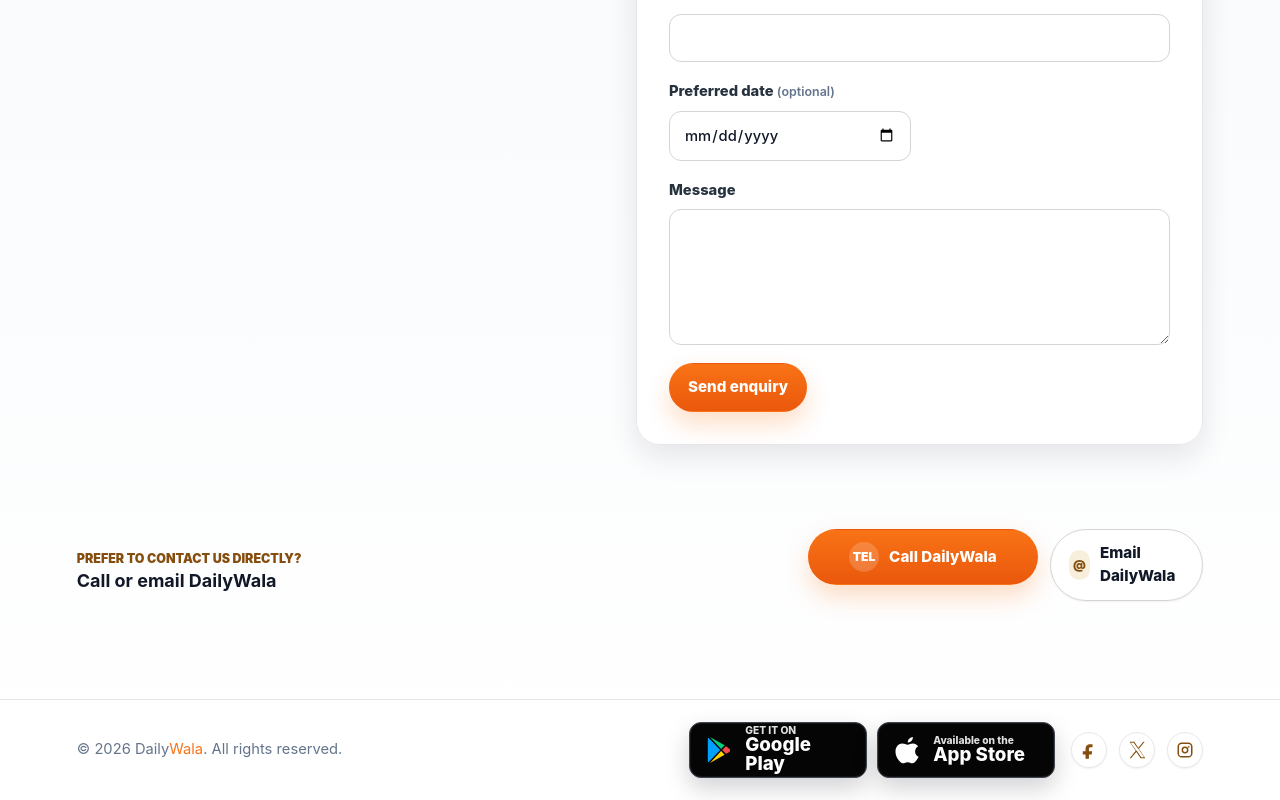
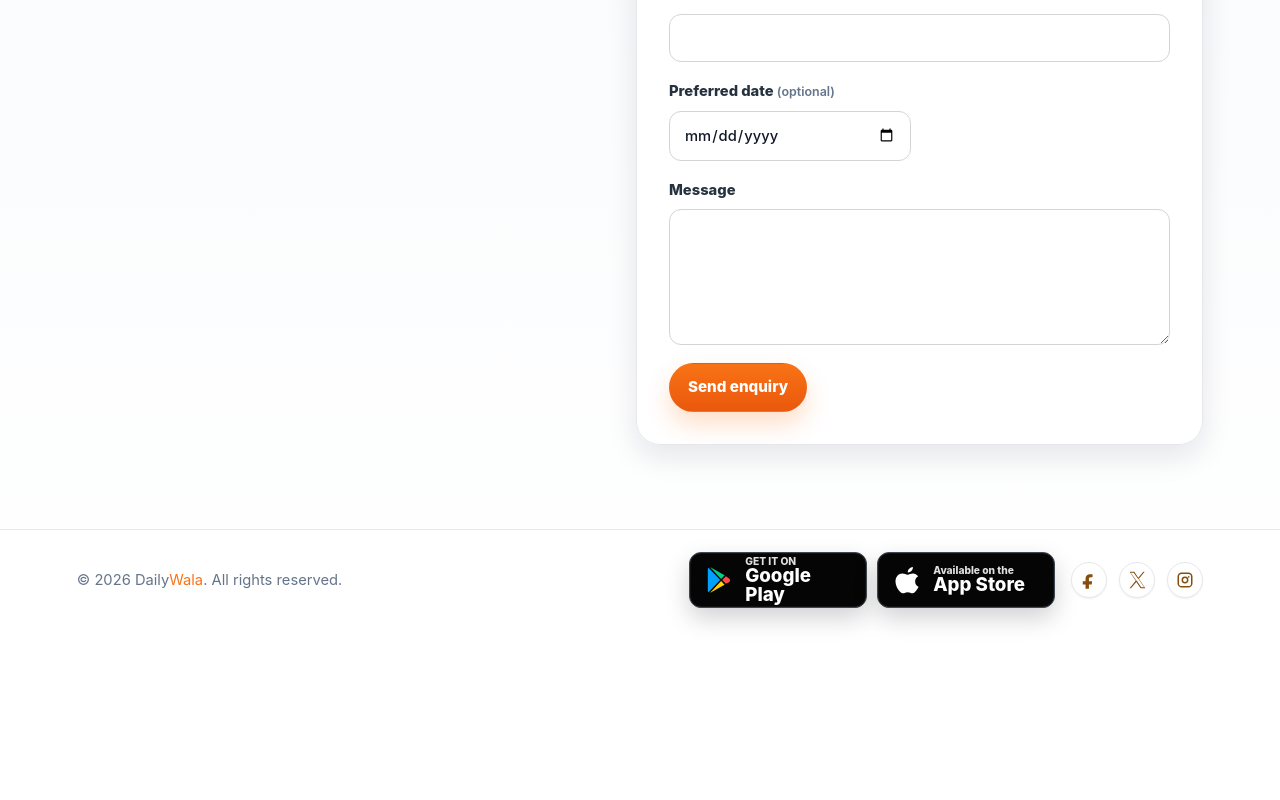
Before and after one commit to jnanamai052930/dailywala-seo-homepage, a Next.js app: page /contact in a window 1280 px wide. Shown: the part 938-1738 px from the top of the page. After the commit the page ends 1568 px from the top, so only its background shows below. Built offline with nearby package versions, Linux system fonts and the light colour scheme.

Commit message:
Remove contact action buttons and expose SMTP status

```diff
--- a/app/api/contact/route.ts
+++ b/app/api/contact/route.ts
@@ -195,6 +195,17 @@
     return json('Thank you. Your enquiry has been sent to DailyWala.', 200);
   } catch (error) {
     console.error('Unable to send contact enquiry email.', error);
-    return json('We could not send your enquiry. Please call or email DailyWala directly.', 502);
+    const smtpError = error as { code?: unknown; responseCode?: unknown };
+    const errorCode = typeof smtpError?.code === 'string' ? smtpError.code : 'SMTP_SEND_FAILED';
+    const smtpStatus = typeof smtpError?.responseCode === 'number' ? smtpError.responseCode : undefined;
+
+    return Response.json(
+      {
+        message: 'We could not send your enquiry. Please call or email DailyWala directly.',
+        errorCode,
+        ...(smtpStatus ? { smtpStatus } : {}),
+      },
+      { status: 502, headers: { 'Cache-Control': 'no-store' } },
+    );
   }
 }
--- a/app/contact/page.tsx
+++ b/app/contact/page.tsx
@@ -10,26 +10,6 @@
 };
 
 export default function ContactPage() {
-  const emailSubject = 'DailyWala enquiry';
-  const emailBody = [
-    'Hello DailyWala team,',
-    '',
-    'Name:',
-    'Phone:',
-    'Email (optional):',
-    'Location:',
-    'Work or service needed:',
-    'Preferred date:',
-    '',
-    'Message:',
-  ].join('\n');
-  const encodedEmail = encodeURIComponent(siteConfig.email);
-  const encodedSubject = encodeURIComponent(emailSubject);
-  const encodedBody = encodeURIComponent(emailBody);
-  const mailAppHref = `mailto:${siteConfig.email}?subject=${encodedSubject}&body=${encodedBody}`;
-  const gmailHref = `https://mail.google.com/mail/?view=cm&fs=1&to=${encodedEmail}&su=${encodedSubject}&body=${encodedBody}`;
-  const outlookHref = `https://outlook.office.com/mail/deeplink/compose?to=${encodedEmail}&subject=${encodedSubject}&body=${encodedBody}`;
-
   const contactPage = {
     '@context': 'https://schema.org',
     '@type': 'ContactPage',
@@ -72,35 +52,11 @@
           <div className="contact-details">
             <h2><DailyWalaWordmark className="inline-wordmark" /> support</h2>
             <a href={siteConfig.phoneHref}>{siteConfig.phoneDisplay}</a>
-            <a href={mailAppHref}>{siteConfig.email}</a>
+            <a href={`mailto:${siteConfig.email}`}>{siteConfig.email}</a>
             <a href={`mailto:${siteConfig.supportEmail}`}>{siteConfig.supportEmail}</a>
             <p>{siteConfig.addressLocality}, India</p>
           </div>
           <ContactForm />
-        </section>
-
-        <section className="section direct-contact-section" aria-labelledby="direct-contact-title">
-          <div>
-            <p className="eyebrow">Prefer to contact us directly?</p>
-            <h2 id="direct-contact-title">Call or email DailyWala</h2>
-          </div>
-          <div className="direct-contact-actions">
-            <a className="primary-action contact-action-button" href={siteConfig.phoneHref}>
-              <span className="contact-action-icon" aria-hidden="true">tel</span>
-              Call DailyWala
-            </a>
-            <details className="email-options">
-              <summary className="secondary-action contact-action-button">
-                <span className="contact-action-icon" aria-hidden="true">@</span>
-                Email DailyWala
-              </summary>
-              <div className="email-choice-grid">
-                <a href={gmailHref} target="_blank" rel="noreferrer">Gmail</a>
-                <a href={outlookHref} target="_blank" rel="noreferrer">Outlook</a>
-                <a href={mailAppHref}>Mail app</a>
-              </div>
-            </details>
-          </div>
         </section>
       </main>
       <SiteFooter />
--- a/app/globals.css
+++ b/app/globals.css
@@ -911,103 +911,6 @@
   color: #be123c;
 }
 
-.direct-contact-section {
-  display: flex;
-  align-items: center;
-  justify-content: space-between;
-  gap: 32px;
-  padding-top: 0;
-}
-
-.direct-contact-section h2,
-.direct-contact-section .eyebrow {
-  margin-bottom: 0;
-}
-
-.direct-contact-actions {
-  display: flex;
-  align-items: flex-start;
-  gap: 12px;
-}
-
-.contact-action-panel {
-  display: grid;
-  gap: 18px;
-  padding: 32px;
-  border: 1px solid var(--line);
-  border-radius: 24px;
-  background: rgba(255, 255, 255, 0.92);
-  box-shadow: var(--shadow-md);
-}
-
-.contact-action-panel h2 {
-  margin-bottom: 0;
-}
-
-.contact-action-button {
-  width: 100%;
-  gap: 10px;
-}
-
-.contact-action-icon {
-  display: inline-grid;
-  place-items: center;
-  width: 30px;
-  height: 30px;
-  border-radius: 999px;
-  background: rgba(255, 255, 255, 0.18);
-  font-size: 0.76rem;
-  font-weight: 900;
-  line-height: 1;
-  text-transform: uppercase;
-}
-
-.secondary-action .contact-action-icon {
-  background: rgba(202, 138, 4, 0.14);
-  color: var(--brand-dark);
-}
-
-.email-options {
-  display: grid;
-  gap: 14px;
-}
-
-.email-options summary {
-  list-style: none;
-}
-
-.email-options summary::-webkit-details-marker {
-  display: none;
-}
-
-.email-choice-grid {
-  display: grid;
-  grid-template-columns: repeat(3, minmax(0, 1fr));
-  gap: 10px;
-}
-
-.email-choice-grid a {
-  display: inline-flex;
-  align-items: center;
-  justify-content: center;
-  min-height: 46px;
-  padding: 12px 14px;
-  border: 1px solid rgba(229, 231, 235, 0.9);
-  border-radius: 14px;
-  background: #ffffff;
-  color: var(--ink-soft);
-  font-size: 0.95rem;
-  font-weight: 900;
-  box-shadow: var(--shadow-sm);
-  transition: border-color 160ms ease, color 160ms ease, transform 160ms ease;
-}
-
-.email-choice-grid a:hover {
-  border-color: var(--brand);
-  color: var(--brand-dark);
-  transform: translateY(-1px);
-}
-
 .site-footer {
   display: flex;
   align-items: center;
@@ -1216,7 +1119,6 @@
 
   .section-heading,
   .contact-band,
-  .direct-contact-section,
   .site-footer {
     align-items: flex-start;
     flex-direction: column;
@@ -1286,10 +1188,6 @@
     width: 100%;
   }
 
-  .email-choice-grid {
-    grid-template-columns: 1fr;
-  }
-
   .contact-form-grid {
     grid-template-columns: 1fr;
   }
@@ -1303,15 +1201,6 @@
     padding: 24px;
   }
 
-  .direct-contact-actions {
-    width: 100%;
-    flex-direction: column;
-  }
-
-  .direct-contact-actions > *,
-  .direct-contact-actions details {
-    width: 100%;
-  }
 }
 
 @media (prefers-reduced-motion: reduce) {
```
